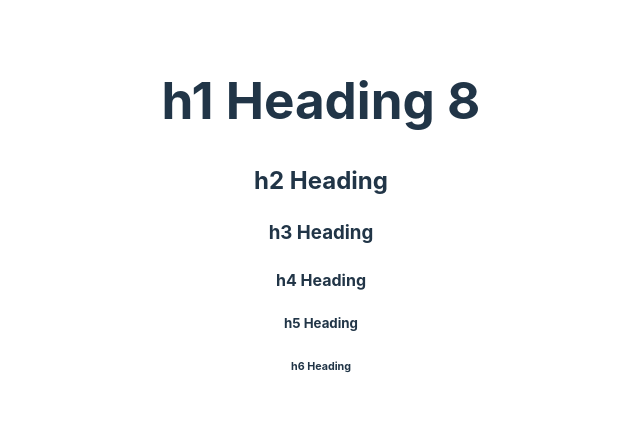
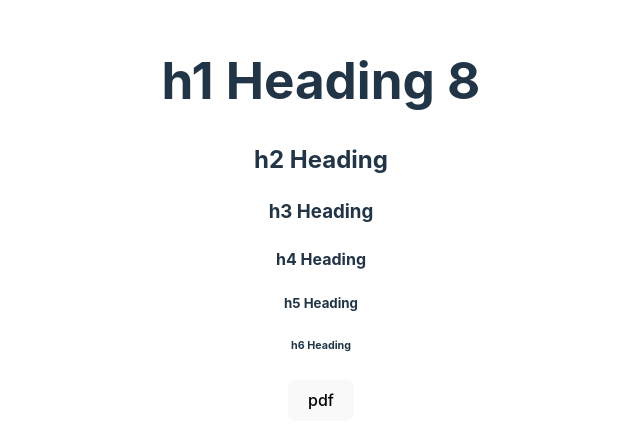
Before and after one commit to lvtute/lvtute.github.io, a React (Vite) app: page / in a window 1280 px wide. Shown: the part 181-626 px from the top of the page, without its empty margins (319-959 px from the left). Built offline with nearby package versions, Linux system fonts and the light colour scheme.

Commit message:
Add open PDF resume

```diff
--- a/src/App.tsx
+++ b/src/App.tsx
@@ -2,6 +2,7 @@ import { useEffect, useState } from 'react'
 import './App.css'
 
 import Markdown from 'markdown-to-jsx'
+import pdf from './Resume_LuongVanThuan_JrDev.pdf'
 
 function App() {
 
@@ -18,8 +19,16 @@ function App() {
   })
   }, []);
 
+  const openPdf = () => {
+    window.open(pdf, '_blank')
+  }
+
+
   return (
+    <>
     <Markdown >{post}</Markdown>
+    <button onClick={openPdf}>pdf</button>
+    </>
   )
 }
 
```
Also changed, not shown: 1 other file (tests, documents, lock files or other folders).
